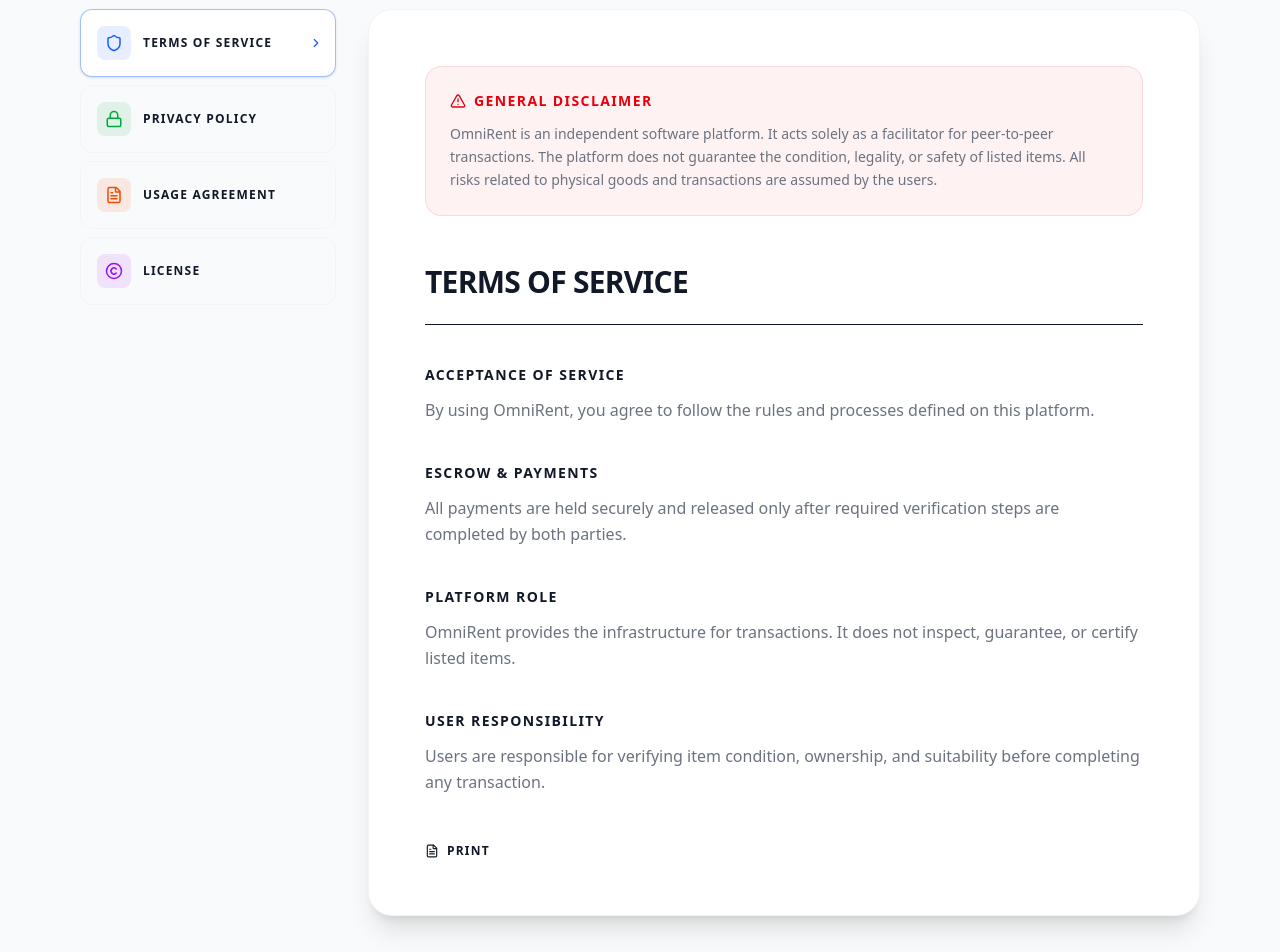
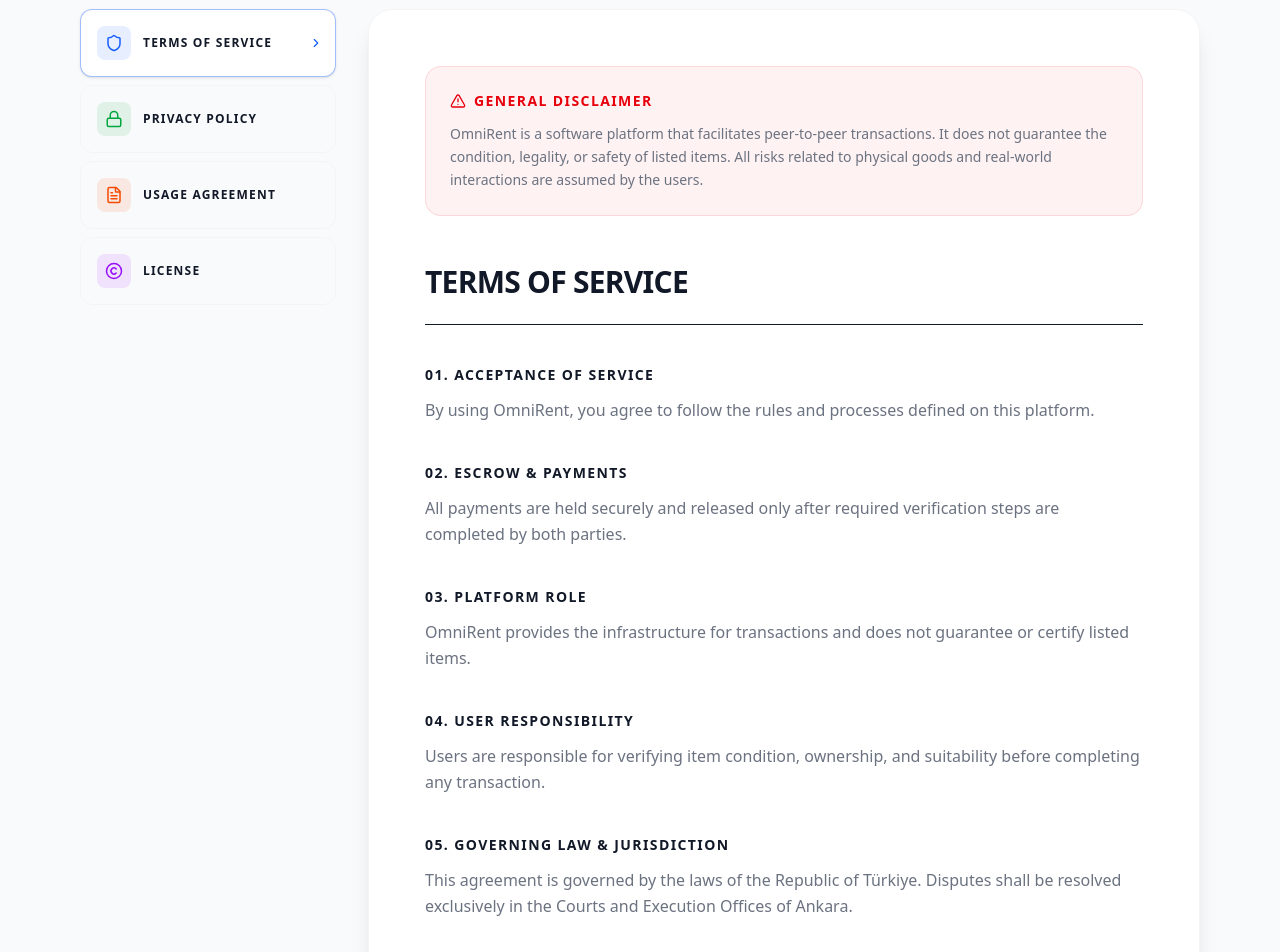
Before and after one commit to idkreally001/omnirent-core, a React (Vite) app in the folder frontend/: page /legal in a window 1280 px wide. Shown: the part 280-1232 px from the top of the page. Built offline with nearby package versions, Linux system fonts and the light colour scheme; no server answers.

Commit message:
Update Legal.jsx

```diff
--- a/frontend/src/pages/Legal.jsx
+++ b/frontend/src/pages/Legal.jsx
@@ -9,7 +9,7 @@
 } from 'lucide-react';
 
 /* =========================
-   LEGAL CONTENT STRUCTURE
+   LEGAL STRUCTURE
 ========================= */
 
 const sections = [
@@ -21,20 +21,28 @@
     bg: "bg-blue-600/10",
     content: [
       {
-        head: "Acceptance of Service",
+        head: "01. Acceptance of Service",
         body: "By using OmniRent, you agree to follow the rules and processes defined on this platform."
       },
       {
-        head: "Escrow & Payments",
+        head: "02. Escrow & Payments",
         body: "All payments are held securely and released only after required verification steps are completed by both parties."
       },
       {
-        head: "Platform Role",
-        body: "OmniRent provides the infrastructure for transactions. It does not inspect, guarantee, or certify listed items."
+        head: "03. Platform Role",
+        body: "OmniRent provides the infrastructure for transactions and does not guarantee or certify listed items."
       },
       {
-        head: "User Responsibility",
+        head: "04. User Responsibility",
         body: "Users are responsible for verifying item condition, ownership, and suitability before completing any transaction."
+      },
+      {
+        head: "05. Governing Law & Jurisdiction",
+        body: "This agreement is governed by the laws of the Republic of Türkiye. Disputes shall be resolved exclusively in the Courts and Execution Offices of Ankara."
+      },
+      {
+        head: "06. Force Majeure & Service Limits",
+        body: "OmniRent is not liable for service interruptions caused by factors outside its control, including infrastructure failures, network outages, or natural disasters. No guarantee of uninterrupted service is provided."
       }
     ]
   },
@@ -47,20 +55,28 @@
     bg: "bg-green-600/10",
     content: [
       {
-        head: "Data Collection",
-        body: "Identification data (such as TCKN) may be collected to prevent fraud and enforce platform integrity."
+        head: "01. Data Controller & KVKK Compliance",
+        body: "In accordance with KVKK No. 6698, the platform operator acts as the Data Controller. Personal data is processed strictly for identity verification, fraud prevention, and transaction security."
       },
       {
-        head: "Data Storage",
+        head: "02. Data Collection",
+        body: "Identification data (such as TCKN) may be collected to enforce platform integrity and prevent duplicate or fraudulent accounts."
+      },
+      {
+        head: "03. Data Storage",
         body: "Sensitive data is stored securely using encryption and hashing techniques."
       },
       {
-        head: "Usage of Data",
-        body: "Collected data is used only for verification, security, and dispute resolution."
+        head: "04. Rental Evidence",
+        body: "Photos and transaction records are stored securely and used only for dispute resolution and audit purposes."
       },
       {
-        head: "Data Sharing",
-        body: "User data is not sold or shared with third parties for advertising purposes."
+        head: "05. Data Usage & Sharing",
+        body: "User data is not sold or shared with third parties for advertising. Data may only be processed where legally required."
+      },
+      {
+        head: "06. Your Data Rights",
+        body: "Under Article 11 of KVKK, users may request access, correction, or deletion of their data, unless retention is required for disputes or legal obligations."
       }
     ]
   },
@@ -73,16 +89,24 @@
     bg: "bg-orange-600/10",
     content: [
       {
-        head: "Listing Rules",
-        body: "Users must have legal rights to list any item. Illegal, stolen, or hazardous items are prohibited."
+        head: "01. Listing Rules",
+        body: "Users must have legal rights to list items. Illegal, stolen, or hazardous items are strictly prohibited."
       },
       {
-        head: "Platform Conduct",
-        body: "Users must not attempt to exploit, disrupt, or misuse the platform."
+        head: "02. Platform Conduct",
+        body: "Users must not attempt to exploit, disrupt, or misuse the platform or its services."
       },
       {
-        head: "Dispute Handling",
-        body: "Disputes are resolved using available platform evidence. Decisions made by the platform are final within its scope."
+        head: "03. Dispute Handling",
+        body: "Disputes are resolved based on available platform data. Decisions made within the platform are final for internal transactions."
+      },
+      {
+        head: "04. Severability Clause",
+        body: "If any provision of these terms is found unenforceable, the remaining provisions shall remain valid and enforceable."
+      },
+      {
+        head: "05. Prohibited Manipulation",
+        body: "Automated scraping, bypassing system protections, or interfering with platform workflows is strictly prohibited and may result in immediate access revocation."
       }
     ]
   },
@@ -96,20 +120,20 @@
     content: [
       {
         head: "MIT License",
-        body: "This software is provided under the MIT License. It is distributed without warranty of any kind."
+        body: "This software is provided under the MIT License and is distributed without warranty of any kind."
       }
     ]
   }
 ];
 
 /* =========================
-   GLOBAL DISCLAIMER (ONCE)
+   GLOBAL DISCLAIMER (SINGLE SOURCE)
 ========================= */
 
 const globalDisclaimer = `
-OmniRent is an independent software platform. It acts solely as a facilitator for peer-to-peer transactions.
-The platform does not guarantee the condition, legality, or safety of listed items.
-All risks related to physical goods and transactions are assumed by the users.
+OmniRent is a software platform that facilitates peer-to-peer transactions.
+It does not guarantee the condition, legality, or safety of listed items.
+All risks related to physical goods and real-world interactions are assumed by the users.
 `;
 
 /* =========================
@@ -118,10 +142,8 @@
 
 export default function Legal() {
   const [active, setActive] = useState("terms");
-
   const ids = sections.map(s => s.id);
 
-  /* HASH SYNC */
   useEffect(() => {
     const handleHash = () => {
       const hash = window.location.hash.replace('#', '');
@@ -148,7 +170,6 @@
   return (
     <div className="max-w-6xl mx-auto px-4 mt-12 mb-20">
 
-      {/* HEADER */}
       <header className="text-center mb-16">
         <h1 className="text-4xl md:text-5xl font-black uppercase mb-4">
           Legal Center
@@ -160,7 +181,7 @@
 
       <div className="grid grid-cols-1 lg:grid-cols-12 gap-8">
 
-        {/* SIDEBAR */}
+        {/* Sidebar */}
         <nav className="lg:col-span-3 space-y-2 sticky top-24">
           {sections.map((s) => {
             const Icon = s.icon;
@@ -170,10 +191,11 @@
                 key={s.id}
                 onClick={() => changeSection(s.id)}
                 onKeyDown={handleKey}
-                className={`w-full flex items-center justify-between p-4 rounded-xl border transition ${active === s.id
+                className={`w-full flex items-center justify-between p-4 rounded-xl border transition ${
+                  active === s.id
                     ? "bg-bg-secondary border-blue-600/40 shadow"
                     : "bg-bg-primary border-border-subtle hover:border-text-secondary/20"
-                  }`}
+                }`}
               >
                 <div className="flex items-center gap-3">
                   <div className={`${s.bg} ${s.color} p-2 rounded-lg`}>
@@ -193,10 +215,10 @@
           })}
         </nav>
 
-        {/* CONTENT */}
+        {/* Content */}
         <main className="lg:col-span-9 bg-bg-secondary border border-border-subtle rounded-3xl p-8 md:p-14 shadow-xl">
 
-          {/* GLOBAL DISCLAIMER */}
+          {/* Global Disclaimer */}
           <div className="mb-12 p-6 bg-red-600/5 border border-red-600/10 rounded-2xl">
             <div className="flex items-center gap-2 mb-3 text-red-600 font-bold text-sm uppercase tracking-widest">
               <AlertTriangle size={16} />
@@ -211,10 +233,7 @@
             const isActive = active === s.id;
 
             return (
-              <div
-                key={s.id}
-                className={`${isActive ? "block" : "hidden"} print:block`}
-              >
+              <div key={s.id} className={`${isActive ? "block" : "hidden"} print:block`}>
                 <div className="mb-10 border-b pb-6">
                   <h2 className="text-3xl font-black uppercase tracking-tight">
                     {s.title}
```
